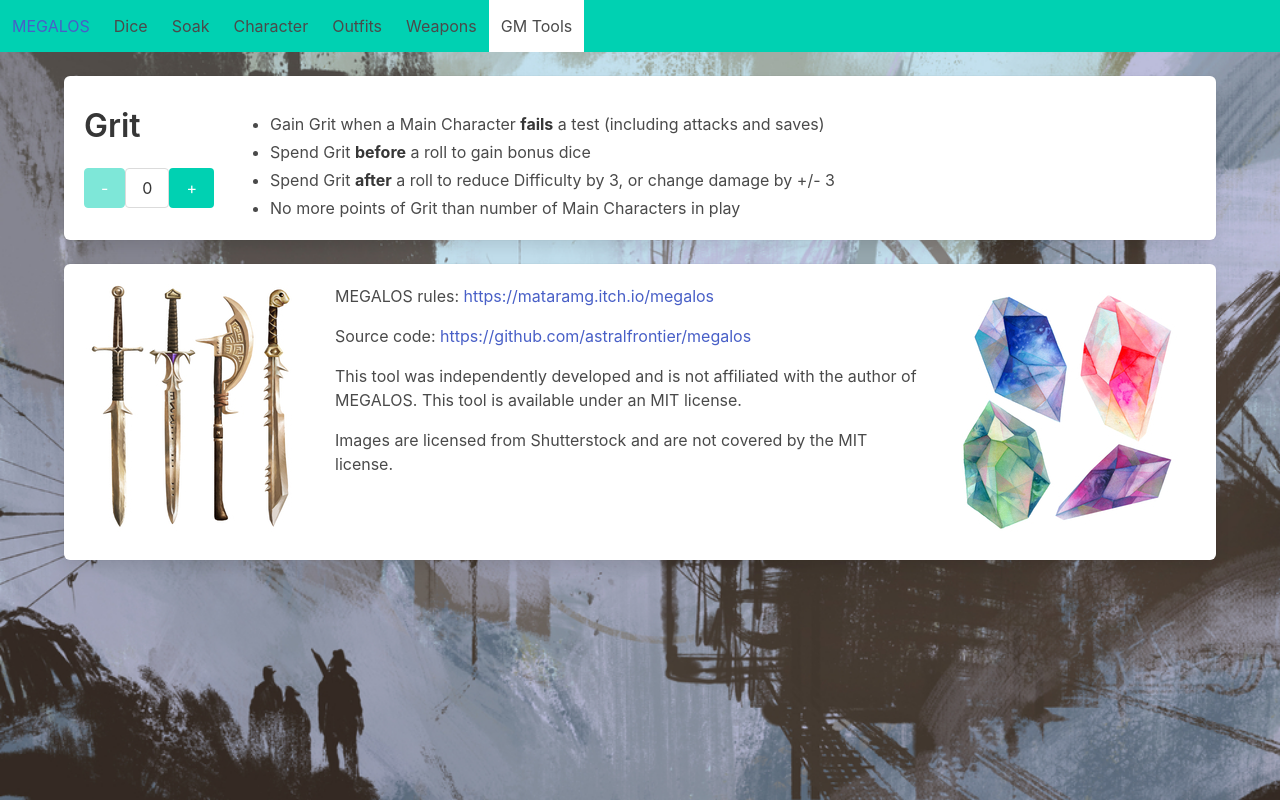
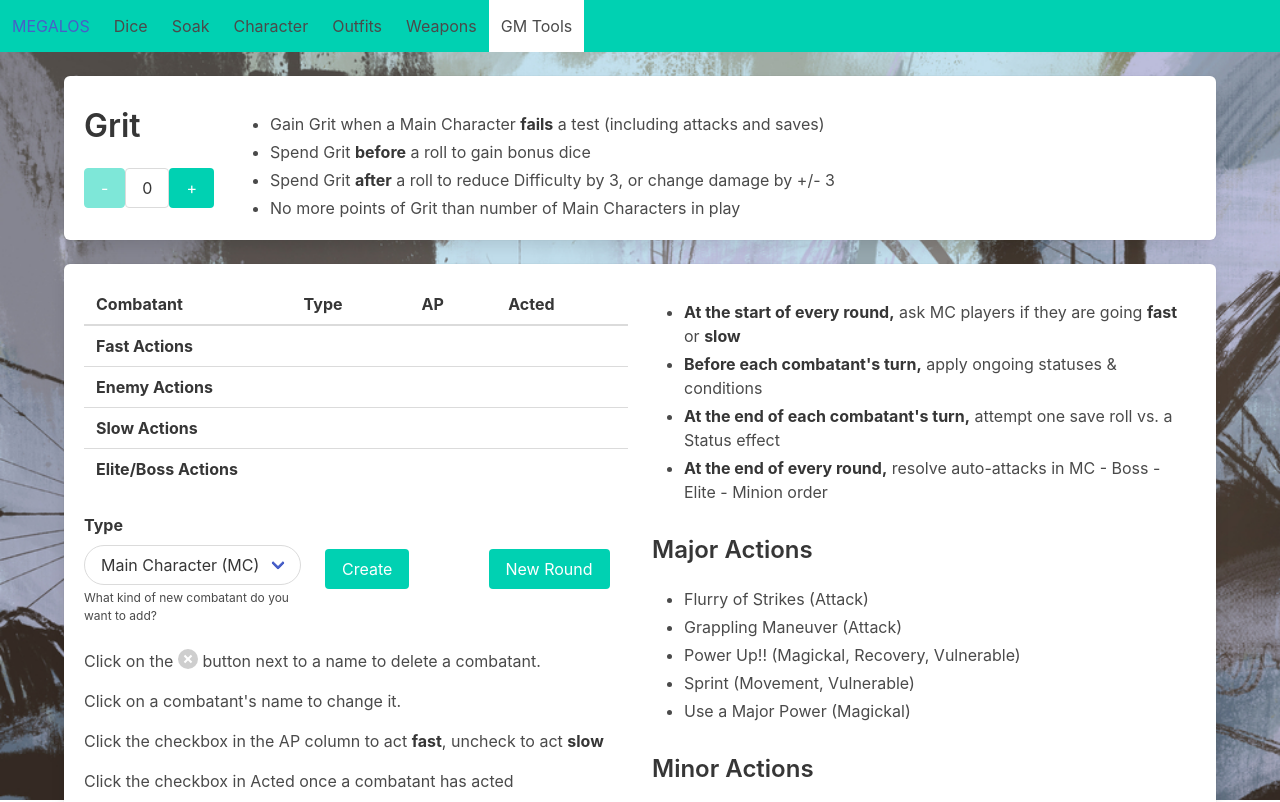
Before and after one commit to astralfrontier/megalos, a React (Vite) app: page /gm in a window 1280 px wide. Shown: the top 802 px of the page. Built offline with nearby package versions, Linux system fonts and the light colour scheme; the HTML template or start-up script is replaced by a standard one.

Commit message:
Add initiative tracker

```diff
--- a/src/GmPage.tsx
+++ b/src/GmPage.tsx
@@ -1,7 +1,189 @@
-import React, { useState } from 'react'
+import { always, append, assoc, assocPath, dropLast, filter, flatten, join, map, remove, repeat, uniq } from 'ramda'
+import React, { useEffect, useState } from 'react'
+
+import GenericInput from './GenericInput'
+
+enum CombatantType {
+  MC = 'MC',
+  ELITE = 'Elite',
+  BOSS = 'Boss',
+  MINION = 'Minion',
+}
+
+interface Combatant {
+  name: string
+  type: CombatantType
+  // Only used for MCs
+  fast: boolean
+  ap: number
+  acted: boolean
+  conditions: string[]
+}
+
+interface InitiativePartitionProps {
+  partition: Combatant[]
+  idx: number
+  updateCombatant: (
+    idx: number,
+    cidx: number,
+    field: string,
+    value: any
+  ) => void
+  deleteCombatant: (idx: number, cidx: number) => void
+}
+
+// Element 0 is fast MCs
+// Element 1 is enemies
+// Element 2 is slow MCs
+// Element 3 is boss/elite enemies
+const initiativeSortingRules = [
+  filter(
+    (combatant: Combatant) =>
+      combatant.type == CombatantType.MC && combatant.fast
+  ),
+  filter((combatant: Combatant) => combatant.type != CombatantType.MC),
+  filter(
+    (combatant: Combatant) =>
+      combatant.type == CombatantType.MC && !combatant.fast
+  ),
+  filter(
+    (combatant: Combatant) =>
+      combatant.type == CombatantType.BOSS ||
+      combatant.type == CombatantType.ELITE
+  ),
+]
+
+const startingAp = [
+  always(2),
+  always(2),
+  always(3),
+  (combatant: Combatant) => (combatant.type == CombatantType.BOSS ? 2 : 1),
+]
+
+const partitionLabels = [
+  'Fast Actions',
+  'Enemy Actions',
+  'Slow Actions',
+  'Elite/Boss Actions',
+]
+
+// Given an unsorted list of combatants, return the
+function initializeRound(combatants: Combatant[]): Combatant[][] {
+  const actedCombatants = combatants.map(assoc('acted', false))
+  const bucketedCombatants = map(
+    (filterRule) => filterRule(actedCombatants),
+    initiativeSortingRules
+  )
+  return bucketedCombatants.map((partition, idx) =>
+    map(
+      (combatant) => assoc('ap', startingAp[idx](combatant), combatant),
+      partition
+    )
+  )
+}
+
+function InitiativePartition(props: InitiativePartitionProps) {
+  const { partition, idx, updateCombatant, deleteCombatant } = props
+
+  return (
+    <>
+      <tr>
+        <td colSpan={4}>
+          <strong>{partitionLabels[idx]}</strong>
+        </td>
+      </tr>
+      {partition.map((combatant, cidx) => (
+        <tr>
+          <td>
+            <button
+              className="delete"
+              onClick={() => deleteCombatant(idx, cidx)}
+            ></button>
+            <span
+              onClick={() => {
+                const newName = prompt('New combatant name', combatant.name)
+                if (newName) {
+                  updateCombatant(idx, cidx, 'name', newName)
+                }
+              }}
+            >
+              {combatant.name}
+            </span>
+          </td>
+          <td>{combatant.type}</td>
+          <td>
+            <input
+              type={'checkbox'}
+              checked={combatant.fast}
+              onChange={(event) =>
+                updateCombatant(idx, cidx, 'fast', event.currentTarget.checked)
+              }
+              disabled={combatant.type != CombatantType.MC}
+            />
+            {join('', repeat('◆', combatant.ap))}◇
+          </td>
+          <td>
+            <input
+              type={'checkbox'}
+              checked={combatant.acted}
+              onChange={(event) =>
+                updateCombatant(idx, cidx, 'acted', event.currentTarget.checked)
+              }
+            />
+          </td>
+        </tr>
+      ))}
+    </>
+  )
+}
 
 function GmPage() {
   const [grit, setGrit] = useState<number>(0)
+  const [initiativeOrder, setInitiativeOrder] = useState<Combatant[][]>([
+    [],
+    [],
+    [],
+    [],
+  ])
+  const [newCombatantType, setNewCombatantType] = useState<CombatantType>(
+    CombatantType.MC
+  )
+
+  function onClickInitializeRound(_event) {
+    // Skip the bonus enemy round and see who our combatants are
+    const combatants = flatten(dropLast(1, initiativeOrder))
+    setInitiativeOrder(initializeRound(combatants))
+  }
+
+  function updateCombatant(
+    idx: number,
+    cidx: number,
+    field: string,
+    value: any
+  ) {
+    const newState = assocPath([idx, cidx, field], value, initiativeOrder)
+    setInitiativeOrder(newState)
+  }
+
+  function deleteCombatant(idx: number, cidx: number) {
+    const newPartition = remove(cidx, 1, initiativeOrder[idx])
+    const newState = assocPath([idx], newPartition, initiativeOrder)
+    setInitiativeOrder(newState)
+  }
+
+  function createCombatant() {
+    const partition = newCombatantType == CombatantType.MC ? 0 : 1
+    const newCombatant: Combatant = {
+      name: 'New Combatant',
+      type: newCombatantType,
+      fast: false,
+      acted: true,
+      ap: 0,
+      conditions: [],
+    }
+    const newPartition = append(newCombatant, initiativeOrder[partition])
+    setInitiativeOrder(assocPath([partition], newPartition, initiativeOrder))
+  }
 
   return (
     <>
@@ -48,6 +230,120 @@ function GmPage() {
           </div>
         </div>
       </div>
+      <div className="box block">
+        <div className="columns">
+          <div className="column">
+            <table className="table is-fullwidth">
+              <thead>
+                <tr>
+                  <th>Combatant</th>
+                  <th>Type</th>
+                  <th>AP</th>
+                  <th>Acted</th>
+                </tr>
+              </thead>
+              <tbody>
+                {initiativeOrder.map((partition, idx) => (
+                  <InitiativePartition
+                    partition={partition}
+                    idx={idx}
+                    updateCombatant={updateCombatant}
+                    deleteCombatant={deleteCombatant}
+                  />
+                ))}
+              </tbody>
+            </table>
+            <div className="columns is-vcentered">
+              <div className="column">
+                <GenericInput
+                  label="Type"
+                  help="What kind of new combatant do you want to add?"
+                >
+                  <select
+                    className="select"
+                    value={newCombatantType}
+                    onChange={(event) =>
+                      setNewCombatantType(
+                        event.currentTarget.value as CombatantType
+                      )
+                    }
+                  >
+                    <option value={CombatantType.MC}>
+                      Main Character (MC)
+                    </option>
+                    <option value={CombatantType.MINION}>Minion</option>
+                    <option value={CombatantType.ELITE}>Elite</option>
+                    <option value={CombatantType.BOSS}>Boss</option>
+                  </select>
+                </GenericInput>
+              </div>
+              <div className="column">
+                <button
+                  className="button is-primary"
+                  onClick={() => createCombatant()}
+                >
+                  Create
+                </button>
+              </div>
+              <div className="column">
+                <button
+                  className="button is-primary"
+                  onClick={onClickInitializeRound}
+                >
+                  New Round
+                </button>
+              </div>
+            </div>
+            <div className='content'>
+              <p>Click on the <button className='delete'></button> button next to a name to delete a combatant.</p>
+              <p>Click on a combatant's name to change it.</p>
+              <p>Click the checkbox in the AP column to act <strong>fast</strong>, uncheck to act <strong>slow</strong></p>
+              <p>Click the checkbox in Acted once a combatant has acted</p>
+            </div>
+          </div>
+          <div className="column">
+            <div className="content">
+              <ul>
+                <li>
+                  <strong>At the start of every round,</strong> ask MC players
+                  if they are going <strong>fast</strong> or{' '}
+                  <strong>slow</strong>
+                </li>
+                <li>
+                  <strong>Before each combatant's turn,</strong> apply ongoing
+                  statuses & conditions
+                </li>
+                <li>
+                  <strong>At the end of each combatant's turn,</strong> attempt
+                  one save roll vs. a Status effect
+                </li>
+                <li>
+                  <strong>At the end of every round,</strong> resolve
+                  auto-attacks in MC - Boss - Elite - Minion order
+                </li>
+              </ul>
+              <h3 className="title">Major Actions</h3>
+              <ul>
+                <li>Flurry of Strikes (Attack)</li>
+                <li>Grappling Maneuver (Attack)</li>
+                <li>Power Up!! (Magickal, Recovery, Vulnerable)</li>
+                <li>Sprint (Movement, Vulnerable)</li>
+                <li>Use a Major Power (Magickal)</li>
+              </ul>
+              <h3 className="title">Minor Actions</h3>
+              <ul>
+                <li>Charging! (Magickal)</li>
+                <li>Dash (Movement)</li>
+                <li>Interact (Vulnerable)</li>
+                <li>Strike (Attack)</li>
+                <li>Take Cover (Movement)</li>
+                <li>Use an Inventory Item (Inventory, Vulnerable)</li>
+                <li>Use a Minor Power (Magaickal)</li>
+              </ul>
+            </div>
+          </div>
+        </div>
+      </div>
     </>
   )
 }
```
